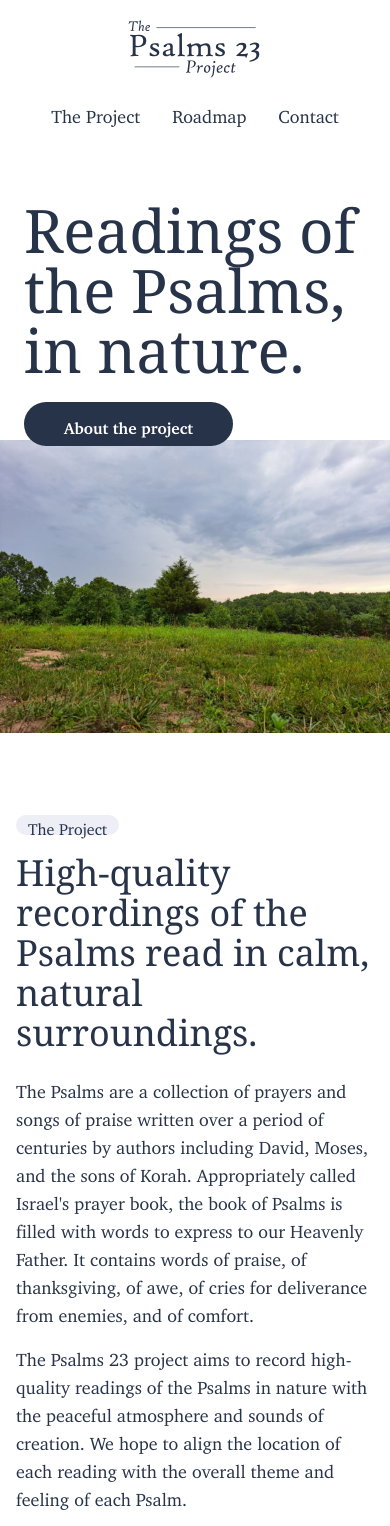
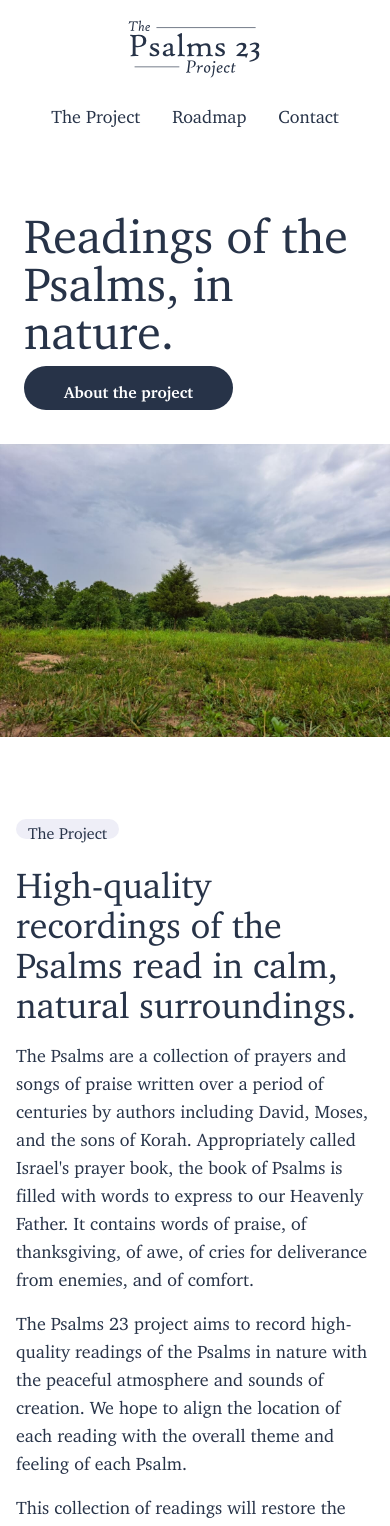
Before and after one commit to Psalms23Project/psalms23project.github.io, a SvelteKit app: page / in a window 390 px wide. Shown: the top 1526 px of the page. Built offline with nearby package versions, Linux system fonts and the light colour scheme.

Commit message:
Page fixes

```diff
--- a/src/routes/+page.svelte
+++ b/src/routes/+page.svelte
@@ -3,13 +3,13 @@
   <meta name="description" content="The Psalms 23 Project aims to record readings of the Psalms in nature with the peaceful atmosphere and sounds of creation." />
 </svelte:head>
 
-<div class="relative flex flex-col md:flex-row items-center">
-  <div class="w-full md:w-2/5 xl:w-1/2 order-1 md:order-0">
-    <img class="w-auto h-auto" src="images/hero.jpg" alt="Grassy field on a cloudy day"/>
+<div class="flex flex-col md:flex-row items-center">
+  <div class="w-full md:w-2/5 xl:w-1/2 order-1 md:order-0 mt-10 md:mt-0">
+    <img class="w-auto" src="images/hero.jpg" alt="Grassy field on a cloudy day"/>
   </div>
   <div class="w-full md:w-3/5 xl:w-1/2 flex px-6 md:px-10 items-center order-0 md:order-1">
-    <div class="relative mt-10 md:mt-0">
-      <h1 class="text-6xl md:text-5xl lg:text-6xl xl:text-7xl font-hightower text-navyblue max-w-2xl mt-4">
+    <div class="mt-10 md:mt-0">
+      <h1 class="text-5xl sm:text-6xl md:text-5xl lg:text-6xl xl:text-7xl font-hightower text-navyblue max-w-2xl mt-4">
         Readings of the Psalms, in nature.
       </h1>
       <div class="mt-8 xl:mt-12">
--- a/tailwind.config.cjs
+++ b/tailwind.config.cjs
@@ -4,7 +4,7 @@ const config = {
   theme: {
     fontFamily: {
       charter: ['Charter', 'Bitstream Charter', 'Sitka Text', 'Cambria', 'serif'],
-      hightower: ['High Tower text', 'Sitka Text', 'Cambria', 'serif'],
+      hightower: ['High Tower text', 'Charter', 'Sitka Text', 'Cambria', 'serif'],
       karla: ['Karla', 'sans-serif'],
     },
     extend: {
```
